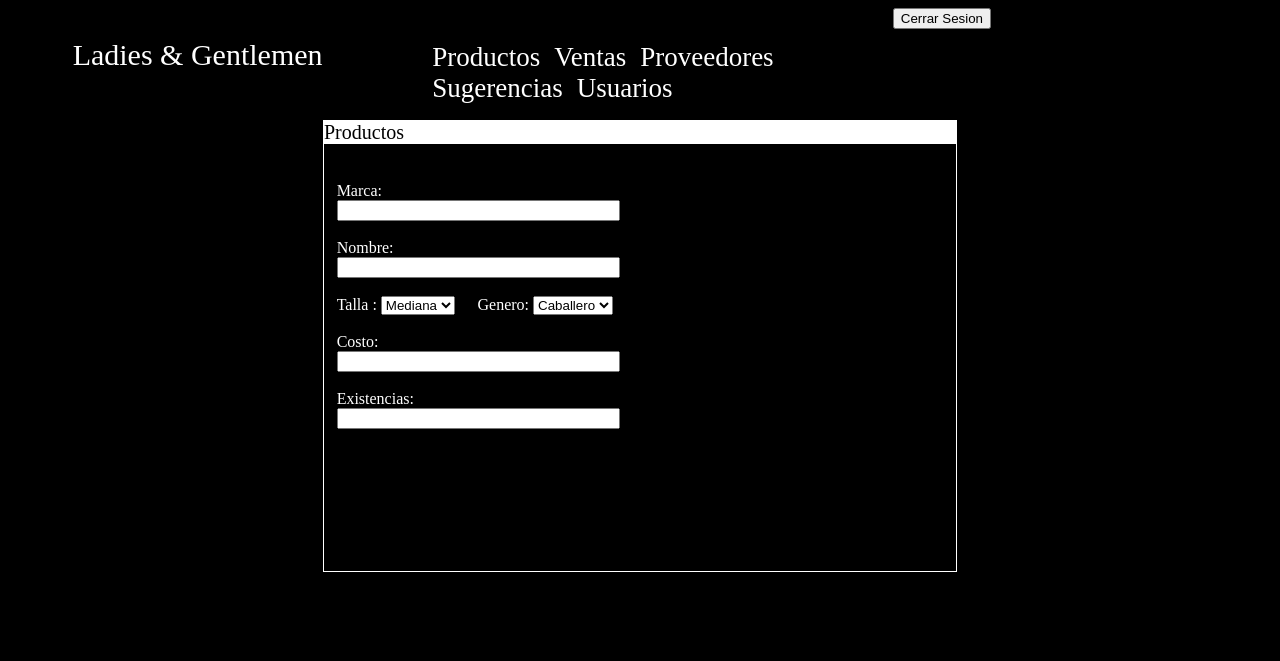
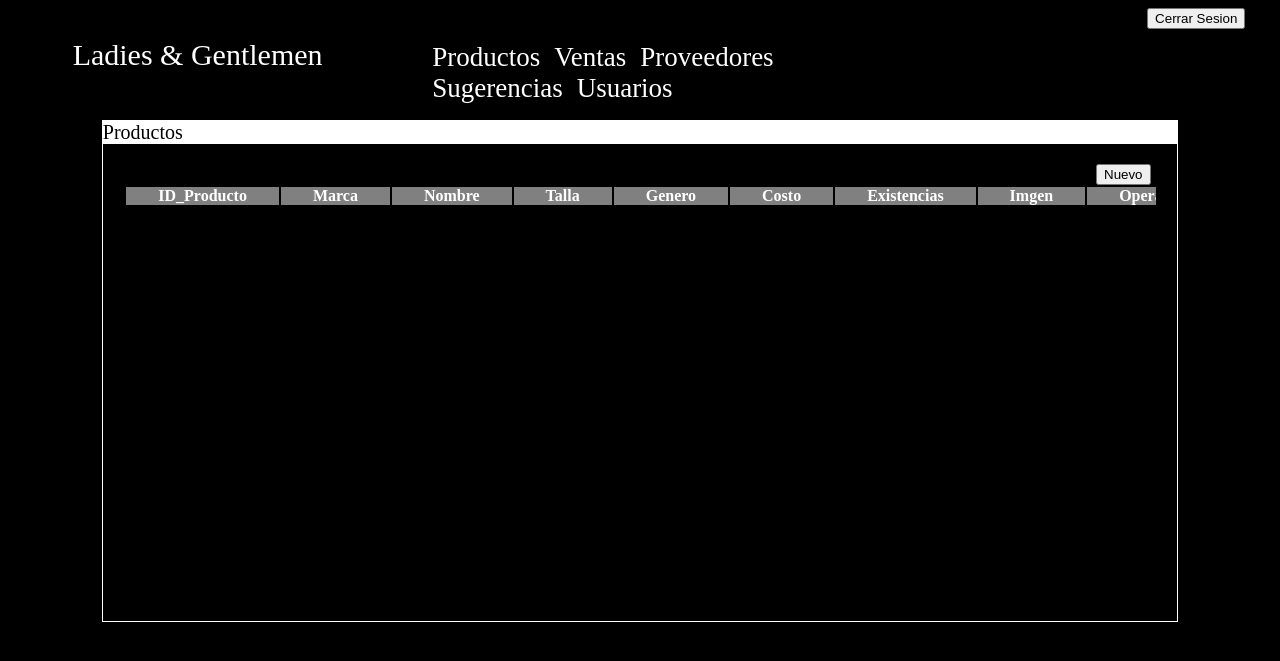
Before and after one commit to JavierArana/Ladies-Getleman, a PHP site: page /Paginas/admin.php in a window 1280 px wide, after a click on "Productos". Shown: the top 661 px of the page. Run offline with PHP 8.4, Linux system fonts and the light colour scheme; the visitor is signed in with stand-in values (Sample User, id 1); lists and menus that the app fills with data are empty.

Commit message:
actualizacion
actualizacion de la parte del administrador para mostrar las ventasnas a
la ora de querer registrar o consultar

```diff
--- /dev/null
+++ b/public_html/Estilos/estiloAdmin.css
@@ -0,0 +1,120 @@
+ div{
+         width: 85%;
+         height: 500px;
+         border:solid white 1px;
+         margin-top: 0%;
+         //background: red;
+         }
+         form p {
+         width: 100%;
+         float: left;
+         background-color: white;
+         color: black;
+         margin-top: 0px;
+         font-size: 20px;
+         }
+         .cont_form{
+         clear: both;
+         margin-left: 2%;
+         margin-right: 2%;
+         height: 430px;
+         overflow: auto;;
+
+         }
+         form{
+         text-align: left;
+         }
+
+
+         #productos, #ventas, #usuarios, #proveedores, #sugerencias {
+         	display: none;
+         }
+
+
+         .cajausuario{
+            text-align: left;
+           float: left;
+           margin-left: 5%;
+           border: solid black;
+
+         }
+
+         .caja{
+            width: 330px;
+
+         }
+
+
+
+         th{
+         	background-color: gray;
+         	padding: 0px;
+         	padding-right:2em;
+         	padding-left: 2em;
+         	margin-top: 0px,
+         }
+
+         #regProductos, #regProveedores, #regSugerencia, #regUsuario, #regVenta  {
+         	width: 50%;
+         	height: 500px;
+         	display: none;
+         }
+         .reg{
+         	width: 50%;
+
+
+         }
+         button{
+         	float: right;
+            margin-right: 2em;
+         }
+
+         #titulous{
+            clear: both;
+            width: 100%;
+         background-color: white;
+         color: black;
+         margin-top: 0px;
+         font-size: 20px;
+         text-align: left;
+         }
+
+         .descripcion{
+            padding: 2em;
+         }
+
+         .registro{
+            width: 273px;
+         }
+
+.btnguardar{
+   float: right;
+   margin: 2em;
+    border-radius: 50%;
+    color: white;
+    background-color: black;
+    width: 60px;
+    height: 60px;
+    margin:0px;
+}
+
+
+
+
+
+.contenedorbtn{
+    float: right;
+    margin: 2em;
+    width: 60px;
+    height: 60px;
+    border-radius: 50%;
+
+    overflow: visible;
+    box-shadow: 0px 0px 0px 20px rgba(255,255,255, 0);
+    transition: box-shadow 0.4s;
+}
+
+
+.contenedorbtn:hover{
+    box-shadow: 0px 0px 0px 0px rgba(255,255,255, 1);
+}
--- a/public_html/Paginas/admin.php
+++ b/public_html/Paginas/admin.php
@@ -11,66 +11,8 @@
       <title>Ladies & Gentlemen </title>
       <link rel="stylesheet" href="../Estilos/estiloHome.css">
       <script type="text/javascript" src="../JavaScript/lluvia.js"></script>
-      <style type="text/css">
-         div{
-         width: 50%;
-         height: 450px;
-         border:solid white 1px;
-         margin-top: 2%;
-         //background: red;
-         }
-         form p {
-         width: 100%;
-         float: left;
-         background-color: white;
-         color: black;
-         margin-top: 0px;
-         font-size: 20px;
-         }
-         .cont_form{
-         clear: both;
-         margin-left: 2%;
-         }
-         form{
-         text-align: left;
-         }
-         .caja{
-         width: 275px;
-         }
-
-         #productos{
-         	display: none;
-         }
-
-         #ventas{
-         	display: none;
-         }
-
-         #usuarios{
-         	display: none;
-         }
-
-         #proveedores{
-         	display: none;
-         }
-
-         #sugerencias{
-         	display: none;
-         }
-
-
-
-      </style>
-       <script type="text/javascript">
-        function abrirform(formulario){
-           document.getElementById("productos").style.display="none";
-           document.getElementById("ventas").style.display="none";
-           document.getElementById("proveedores").style.display="none";
-           document.getElementById("sugerencias").style.display="none";
-           document.getElementById("usuarios").style.display="none";
-           document.getElementById(formulario).style.display="block";
-        }
-    </script>
+      <link rel="stylesheet" href="../Estilos/estiloAdmin.css">
+      <script  type="text/javascript" src="../JavaScript/funciones.js"></script>
    </head>
    <body>
       <section id="seccion1">
@@ -102,10 +44,38 @@ header("Location: ../Index.php");
          <div id="productos">
             <form>
                <p id="TituloMenu">Productos</p>
+               <button onclick="abrirform('regProductos');">Nuevo</button>
                <section class=" cont_form">
-                  <br>
+                  <table>
+                     <thead>
+                        <tr>
+                           <th>ID_Producto</th>
+                           <th>Marca</th>
+                           <th>Nombre</th>
+                           <th>Talla</th>
+                           <th>Genero</th>
+                           <th>Costo</th>
+                           <th>Existencias</th>
+                           <th>Imgen</th>
+                           <th>Operaciones</th>
+                        </tr>
+                     </thead>
+                     <tbody>
+                     <!-- Contenido PHP-->
+                     </tbody>
+                  </table>
+               </section>
+            </form>
+         </div>
+         <!-- producto-->
+         <div id="regProductos" class="reg">
+            <form>
+               <p>Nuevo Producto</p>
+               <div class="cajausuario">
+
+
                   Marca: <br>
-                  <input class="caja" type=text name="nick" id="" maxlength="" placeholder=""><br><br>
+                  <input class="caja" type=text name="nick" id="" maxlength="" placeholder="" width="275"><br><br>
                   Nombre: <br>
                   <input class="caja" type=text name="nick" id="" maxlength="" placeholder=""><br><br>
                   Talla :
@@ -127,24 +97,78 @@ header("Location: ../Index.php");
                   <input class="caja" type=text name="nick" id="" maxlength="" placeholder=""><br><br>
                   Existencias:<br>
                   <input class="caja" type=text name="nick" id="" maxlength="" placeholder=""><br><br>
+
+                  	Imagen:<br>
+                  	<input class="caja" type="file" name="foto" accept="image/*">
+                  	<br><br>
+                  	Descripcion:<br>
+                  	<textarea class ="descripcion" rows="3" cols="38" placeholder="Descripion del articulo"> </textarea>
+					<section class="contenedorbtn">
+                  <button class="btnguardar">Guardar</button>
+               </section>
+
+               </div>
+            </form>
+         </div>
+         <!-- regProductos -->
+         <div id="ventas">
+            <form>
+               <p>Ventas</p>
+
+               <section class=" cont_form">
+                  <table>
+                     <thead>
+                        <tr>
+                           <th>ID_Venta</th>
+                           <th>ID_Cliente</th>
+                           <th>ID_Producto</th>
+                           <th>Fecha</th>
+                           <th>Costo/U</th>
+                           <th>Cantidad</th>
+                           <th>Costo_Total</th>
+                           <th>Operaciones</th>
+                        </tr>
+                     </thead>
+                     <tbody>
+                     <!-- Contenido PHP-->
+                     </tbody>
+                  </table>
                </section>
             </form>
          </div>
-         <!-- producto-->
-         <div id="ventas">
+         <!-- ventas-->
+
+         <!-- regvVntas-->
+         <div id="proveedores">
             <form>
-               <p>Ventas</p>
+               <p>Proveedores</p>
+               <button onclick="abrirform('regProveedores');">Nuevo</button>
                <section class=" cont_form">
-                  <button>Agregar</button>
-                  <button>Consultar</button>
+                  <table>
+                     <thead>
+                        <tr>
+                           <th>ID_Proveedor</th>
+                           <th>Nombre</th>
+                           <th>Direccion</th>
+                           <th>Telefono</th>
+                           <th>Email</th>
+                           <th>Producto</th>
+                           <th>Cantidad</th>
+                           <th>Operaciones</th>
+                        </tr>
+                     </thead>
+                     <tbody>
+                     <!-- Contenido PHP-->
+                     </tbody>
+                  </table>
                </section>
             </form>
          </div>
-         <div id="proveedores">
+         <!-- proveedores-->
+         <div id="regProveedores" class="reg">
             <form>
-               <p>Proveedores</p>
-               <section class=" cont_form">
-               <br>
+               <p>Nuevo Proveedor</p>
+               <div class="cajausuario">
                   Nombre: <br>
                   <input class="caja" type=text name="nick" id="nombre" maxlength="40" placeholder="Nombre  Apellido Paterno  Apellido Materno"><br><br>
                   Direccion: <br>
@@ -169,40 +193,87 @@ header("Location: ../Index.php");
                   <br><br>
                   Cantidad:<br>
                   <input class="caja" type=text name="nick" id="" maxlength="" placeholder="Ejemplo 3"><br><br>
+                  <section class="contenedorbtn">
+                  <button class="btnguardar">Guardar</button>
+               </section>
+               </div>
+            </form>
+         </div>
+         <!--regProveedores-->
+         <div id="sugerencias">
+            <form>
+               <p>Sugerencias</p>
+               <button onclick="abrirform('regSugerencia');">Nuevo</button>
+               <section class=" cont_form">
+                  <table>
+                     <thead>
+                        <tr>
+                           <th>ID_Sugerencia</th>
+                           <th>ID_Cliente</th>
+                           <th>ID_Producto</th>
+                           <th>Suegerencia</th>
+                           <th>Operaciones</th>
+                     </thead>
+                     <tbody>
+                     <!-- Contenido PHP-->
+                     </tbody>
+                  </table>
                </section>
             </form>
          </div>
-         <div id="sugerencias">
+         <!--segerencias-->
+         <div id="regSugerencia" class="reg">
             <form>
-               <p>Sugerencias</p>
-               <section class=" cont_form">
+               <p>Nueva Suegerencia</p><br><br>
+               <div class="cajausuario">
+               Id Producto:<br>
+               <select>
+
+               	<option>1</option>
+               	<option>2</option>
+               	<option>3</option>
+               </select>
+               <br><br>
+               Sugerencia:<br>
+               <textarea class ="descripcion" rows="3" cols="38" placeholder="Descripion del articulo"> </textarea>
+               	<section class="contenedorbtn">
+                  <button class="btnguardar">Guardar</button>
                </section>
+               </div>
+
             </form>
          </div>
+         <!--regSugerencia-->
          <div id="usuarios">
             <form>
                <p>Usuarios</p>
+               <button onclick="abrirform('regUsuario');">Nuevo</button>
                <section class=" cont_form">
-
-             <style type="text/css">
-                     	.cajausuario{
-                     		 float: left;
-                     		 margin-left: 5%;
-
-                     	}
-
-                     	.cajausuario input{
-                     		width: 250px;
-
-                     	}
-
-
-
-               		</style>
-
+               <table>
+                  <thead>
+                     <tr>
+                        <th>ID_Cliente</th>
+                        <th>Nombre</th>
+                        <th>Fecha_de_Nacimiento</th>
+                        <th>Sexo</th>
+                        <th>NickName</th>
+                        <th>Email</th>
+                        <th>Password</th>
+                        <th>Telefono</th>
+                        <th>Direccion</th>
+                        <th>Operaciones</th>
+                     </tr>
+                  </thead>
+                  <tbody>
+                  <!-- Contenido PHP-->
+                  </tbody>
+               </table>
+         </div>
+         <!--usuarios-->
+         <div id="regUsuario" class="reg">
+			<form >
+           <p id="titulous" >Nuevo Usuario</p>
            <section class=cajausuario>
-
-
                 Nombre:<br>
                 <input class="registro" type="text" name="nombre" id="nombre" maxlength="40" placeholder="Nombre   Apellido Paterno   Apellido Materno " onkeypress="return sololetrasconespacios(event)" onpaste="return false"/><br><br>
                 Fecha de nacimiento:<br><input type="date" id="fecha"/>
@@ -217,11 +288,8 @@ header("Location: ../Index.php");
                 Contraseña:<br> <input class="registro" type="password" name="contra" id="contra" maxlength="250" placeholder="********"><br><br>
                 Telefono:<br>
                 <input class="registro" type="tel" name="tel" id="tel" maxlength="15" placeholder="telefono" onkeypress="return solonumeros(event)" onpaste="return false">
-
            </section>
-
            <section class=cajausuario>
-
                Calle: <br><input class="registro" type=text name="dir" id="dir" maxlength="150" placeholder="Calle" onkeypress="return sololetrasconespacios(event)" onpaste="return false"> <br><br> Num.ext: <br><input class="registro" type=text name="numero" id="numext" maxlength="150" placeholder="Num. Exterior" onkeypress="return solonumeros(event)" onpaste="return false"><br><br>
                Colonia: <br><input class="registro" type="text" name="col" id="colonia" maxlength="150" placeholder="Colonia" onkeypress="return sololetrasconespacios(event)" onpaste="return false"><br><br>
                Ciudad:<br> <input class="registro" type=text name="ciudad" id="ciudad" maxlength="50" placeholder="ciudad" onkeypress="return sololetrasconespacios(event)" onpaste="return false"><br><br>
@@ -262,19 +330,11 @@ header("Location: ../Index.php");
                 </select>
                 <br><br><br>
                	<section id="contenedorbtnreg">
-                                    <input type="button" value="Registrar" id="botonreg" />
+               	<section class="contenedorbtn">
+               		<button class="btnguardar">Guardar</button>
                	</section>
-                            <br>
-                            <a href="ConUsuario.php"><input type="button" value="CONSULTAR" id="botonreg" />
-               			</section>
-
-
-
-
-                    </div>
-                </section>
-            </section>
-
+				<br><br><br>
+               		<a href="ConUsuario.php"><input type="button" value="CONSULTAR" id="botonreg" /> </a>
            	  	</section>
            </section>
         </form>
```
Also changed, not shown: public_html/JavaScript/funciones.js (+18 -0 lines). Lines whose indentation alone changed are shown as unchanged.
